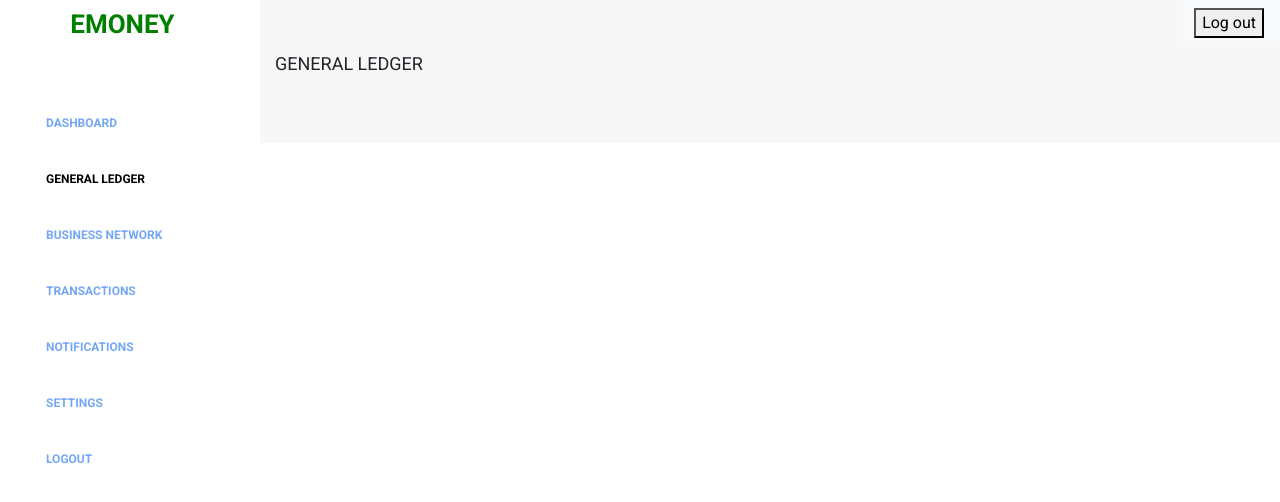
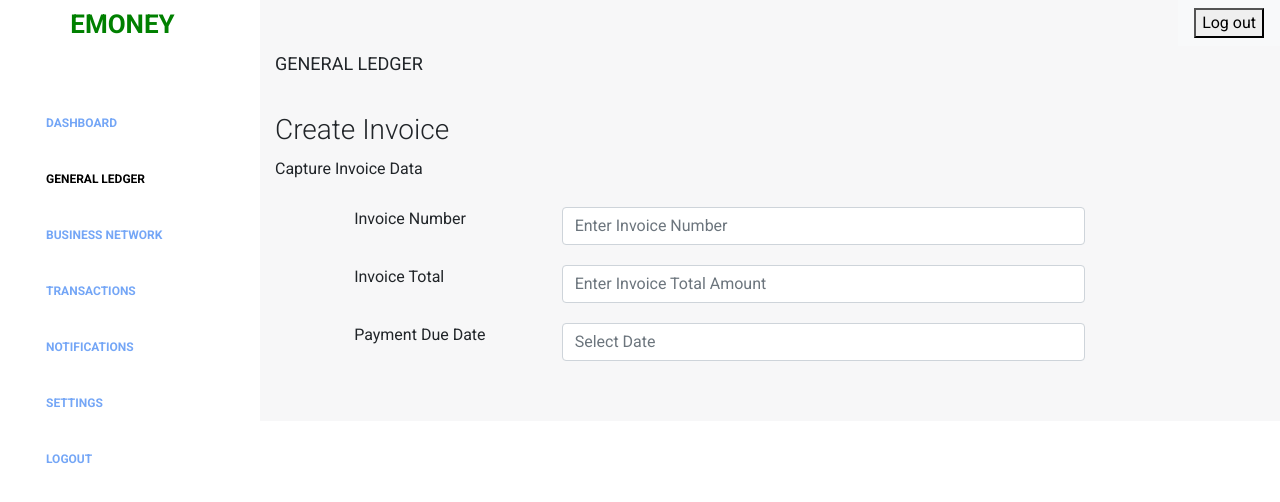
Before and after one commit to Thombare-komal/em, a React (Create React App) app: page /admin/generalledger in a window 1280 px wide. Shown: the top 502 px of the page. Built offline with nearby package versions, Linux system fonts and the light colour scheme.

Commit message:
general ledger added

```diff
--- /dev/null
+++ b/src/components/GeneralLedger/CreateInovice.js
@@ -0,0 +1,49 @@
+import React, { Component } from 'react';
+import { Form, Row, Col } from 'react-bootstrap';
+
+let style = `md={{ offset: 1, span: 3 }}`;
+
+class CreateInovice extends Component {
+    state = {}
+
+    render() {
+        return (
+            <div>
+                <h3>Create Invoice</h3>
+                <p className="">Capture Invoice Data</p>
+                <Form>
+
+                    <Row className="create-invoice-form-row">
+                        <Col md={{ offset: 1, span: 3 }}>
+                            <Form.Label>Invoice Number</Form.Label>
+                        </Col>
+                        <Col md={8}>
+                            <Form.Control type="text" placeholder="Enter Invoice Number" />
+                        </Col>
+                    </Row>
+
+                    <Row className="create-invoice-form-row">
+                        <Col md={{ offset: 1, span: 3 }} >
+                            <Form.Label>Invoice Total</Form.Label>
+                        </Col>
+                        <Col md={8}>
+                            <Form.Control type="text" placeholder="Enter Invoice Total Amount" />
+                        </Col>
+                    </Row>
+
+                    <Row className="create-invoice-form-row">
+                        <Col md={{ offset: 1, span: 3 }}>
+                            <Form.Label>Payment Due Date</Form.Label>
+                        </Col>
+                        <Col md={8}>
+                            <Form.Control type="text" placeholder="Select Date" />
+                        </Col>
+                    </Row>
+
+                </Form>
+            </div>
+        );
+    }
+}
+
+export default CreateInovice;
--- a/src/css/dashboard.css
+++ b/src/css/dashboard.css
@@ -242,6 +242,7 @@ body,
 .component-header{
     text-transform: uppercase;
     font-size: 18px;
+    text-underline-position: below;
 }
 
 
@@ -253,3 +254,12 @@ body,
 .main-sub-content{
   margin-top: 10px;
 }
+
+.create-invoice-form-row {
+  padding: 10px;
+}
+
+.create-invoice-form-row Form.Label {
+  color: red;
+  background-color: #1DC7EA;
+}
--- a/src/views/GeneralLedger.js
+++ b/src/views/GeneralLedger.js
@@ -3,6 +3,7 @@ import {
     Row, Col, Button
 } from 'react-bootstrap';
 import ComponentName from '../randomFunctions/CoponentName';
+import CreateInvoice from '../components/GeneralLedger/CreateInovice';
 
 class GeneralLedger extends Component {
     constructor(props) {
@@ -15,6 +16,7 @@ class GeneralLedger extends Component {
                 <Row>
                     <Col md={10}>
                         <ComponentName {...this.props} />
+                        <CreateInvoice />
                     </Col>
                 </Row>
             </div>
```
